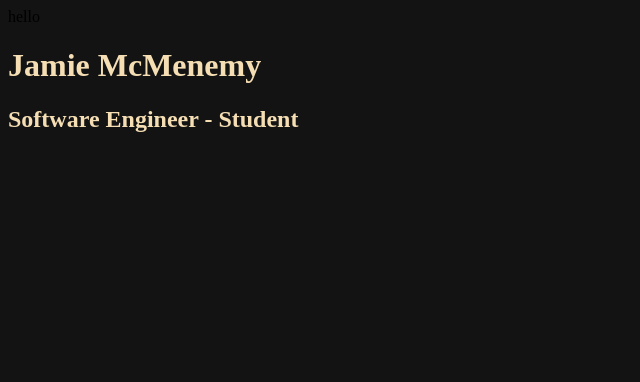
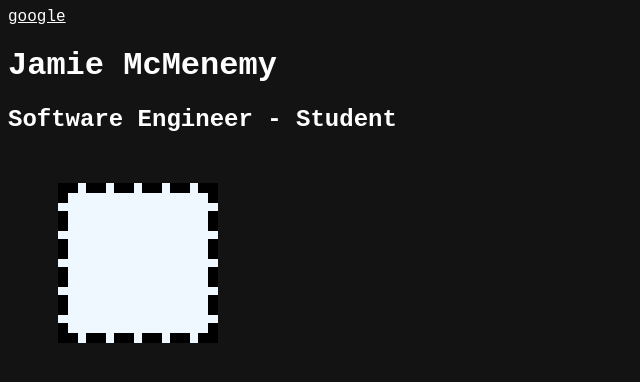
Before and after one commit to JamieMCM5/personal-website, a plain HTML site: page frontend/src/index.html in a window 1280 px wide. Shown: the whole page, without its empty margins (0-640 px from the left). Drawn offline with Linux system fonts and the light colour scheme.

Commit message:
styles lol

```diff
--- a/frontend/src/index.html
+++ b/frontend/src/index.html
@@ -1,25 +1,26 @@
 <!DOCTYPE html>
 
 <html lang="en">
-
 <head>
-
   <meta charset="UTF-8" />
-
   <title>Jamie's Website</title>
 
   <meta name="viewport" content="width=device-width,initial-scale=1" />
-
   <meta name="description" content="" />
   <link rel="stylesheet" href="styles/style.css">
-  <link rel="icon" href="public/favicon.ico">
-
+  <link rel="icon" href="/frontend/public/favicon.ico">
 </head>
 
 <body>
-  <header>hello</header>
+  <header class="top-header">
+    <a href="https://google.com">google</a>
+  </header>
   <h1>Jamie McMenemy</h1>
   <h2>Software Engineer - Student</h2>
+  <div class="boxmodel"> </div>
+  <footer>
+
+  </footer>
 </body>
 
 </html>
--- a/frontend/src/styles/style.css
+++ b/frontend/src/styles/style.css
@@ -1,3 +1,28 @@
-body{ background-color: #131313;}
+*{
+    font-family: 'JetBrains Mono Regular', 'Courier New', monospace;
+    color: white;
+}
 
-h1, h2{color: wheat;}
+body{
+    background-color: #131313;
+    flex-wrap: wrap;
+}
+
+.top-header{
+    display: flex;
+    /* border: 2px solid white; */
+    justify-content: flex-start;
+    align-items: center;
+    gap: 20px;
+}
+.link-top{
+}
+
+.boxmodel{
+    height: 100px;
+    width: 100px;
+    padding: 20px;
+    margin: 50px;
+    border: 10px dashed black;
+    background-color: aliceblue;
+}
```
